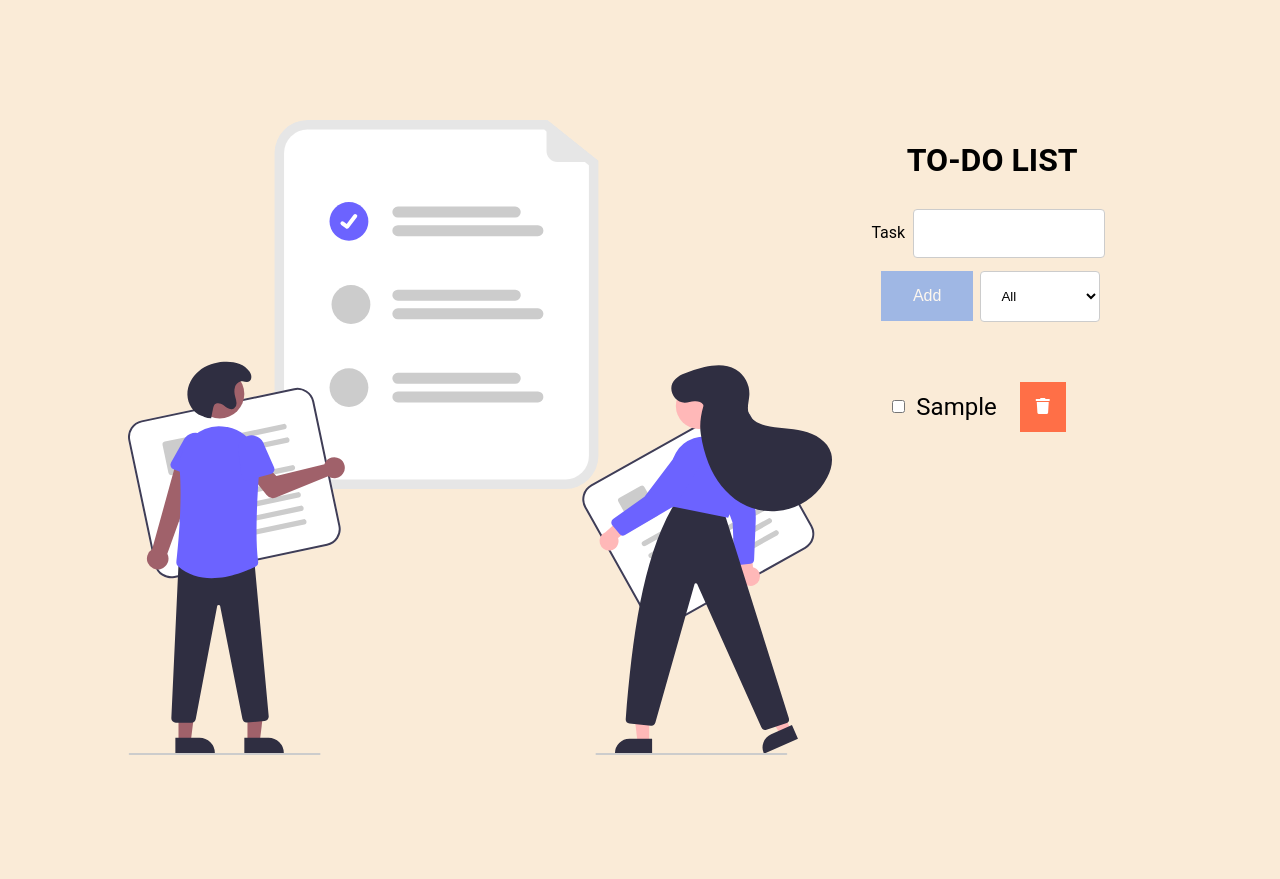
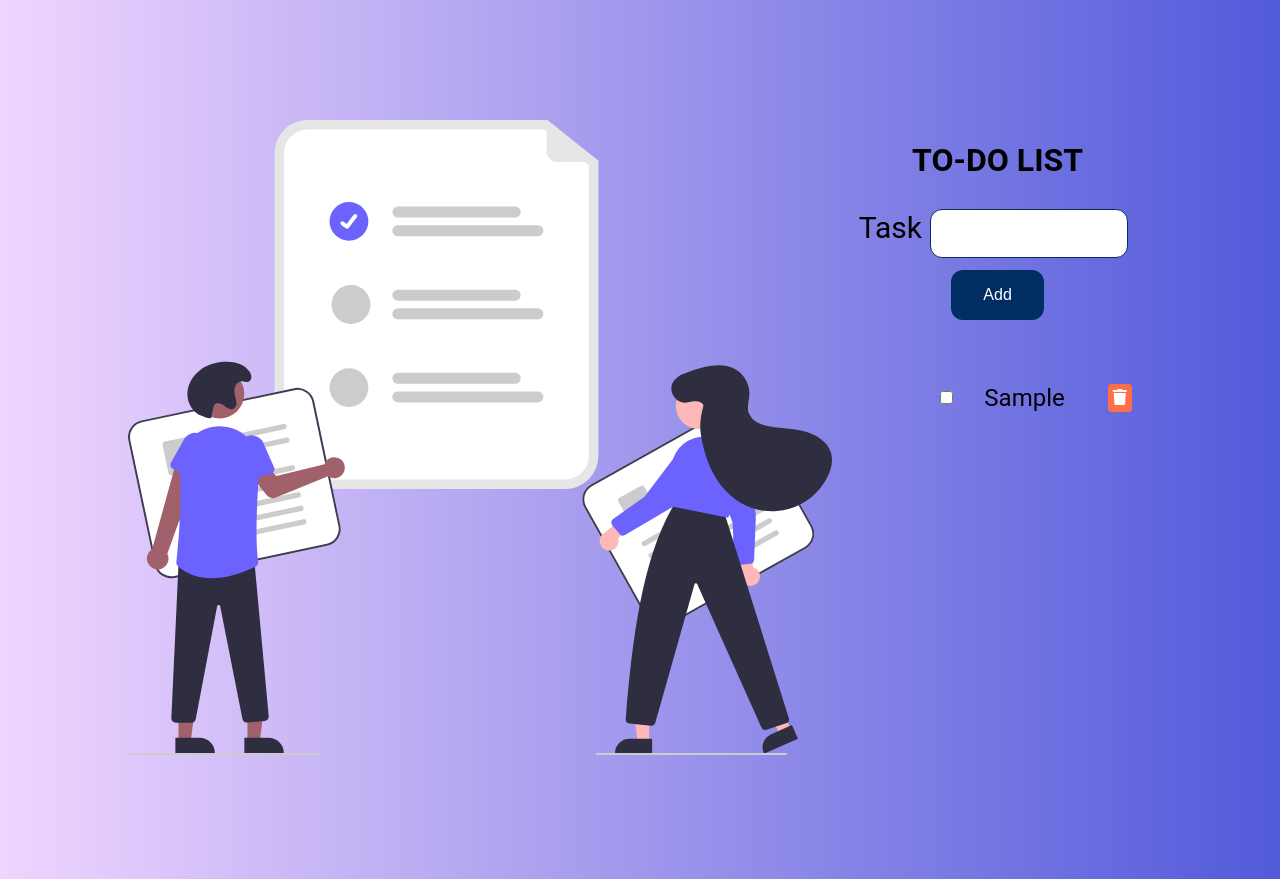
Before and after one commit to SalsabilHossain/ToDo-List-React, a React (Create React App) app: page / in a window 1280 px wide. Both pictures are taken after typing "Sample" into the empty fields and a click on the button "Add". Built offline with nearby package versions, Linux system fonts and the light colour scheme.

Commit message:
third commit

```diff
--- a/src/App.css
+++ b/src/App.css
@@ -1,7 +1,12 @@
 *{
     box-sizing: border-box;
-    background-color: antiquewhite;
 
+
+
+}
+
+body{
+    background: linear-gradient(90deg, #efd5ff 0%, #515ada 100%);
 }
 
 
@@ -15,6 +20,5 @@ html {
 
 .completed{
     text-decoration: line-through;
-    opacity: 0.5;
-    color: green;
+
 }
--- a/src/App.js
+++ b/src/App.js
@@ -6,6 +6,10 @@ import Todolist from "./components/Todolist"
 function App() {
   const [inputText, setInputText] = useState("");
   const [todos, setTodos] = useState([]);
+
+
+
+
   return (
     <div className="App">
 
--- a/src/components/Form.css
+++ b/src/components/Form.css
@@ -11,29 +11,36 @@
     flex: 4;
     text-align: center;
 
+
 }
 
 h1{
     text-align: center;
+    display: flex;
+    align-items: center;
+    justify-content: center;
 }
 
+
+
+
 Form Button{
-    background-color:cornflowerblue;
+    background: #002D62;
     border: none;
     color: white;
     padding: 16px 32px;
     text-align: center;
     font-size: 16px;
     margin: 4px 2px;
-    opacity: 0.6;
-    transition: 0.3s;
+    border-radius: 12px;
+    transition: 0.3s;background-color: ;
     display: inline-block;
     text-decoration: none;
     cursor: pointer;
 }
 
 Form Button:hover{
-    opacity: 2;
+    opacity: 0.3;
 }
 
 input[type=text]{
@@ -41,19 +48,19 @@ input[type=text]{
     padding: 16px 32px;
     margin: 8px;
     display: inline-block;
-    border: 1px solid #ccc;
-    border-radius: 4px;
+    border: 1px solid #002D62;
+
     box-sizing: border-box;
     background-color: white;
+    border-radius: 12px;
   }
+.list{
+    margin-left: 3vh;
 
-  select{
-    padding: 16px;
-    margin: 5px;
-    border: 1px solid #ccc;
-    border-radius: 4px;
-    display: inline-block;
-    background-color: white;
+}
+  label{
+      font-size: 30px;
+
   }
 
   @media (max-width: 960px) {
@@ -62,16 +69,18 @@ input[type=text]{
     }
 
     .form{
+        flex-direction: row;
+        flex: 12;
+        align-items: center;
+    }
+
+
+
+    h1{
+        display: flex;
         flex: 12;
     }
 
-    Form button{
-        flex: 2;
-        text-align: center;
 
-    }
 
-    select{
-        display: none;
-    }
   }
--- a/src/components/Form.js
+++ b/src/components/Form.js
@@ -31,14 +31,15 @@ function Form({setInputText, inputText, todos, setTodos}){
             <input value={inputText} onChange={inputTextHandler} type="text" name="name" />
             </label>
             <button onClick={submitTodoHandler}>Add</button>
-            <select>
-                <option value="0">All</option>
-                <option value="1">Completed</option>
-                <option value="2">Incomplete</option>
 
-            </select>
+
+
             </form>
-            <Todolist todos={todos} setInputText={setInputText} setTodos={setTodos} />
+            <div className="list"><Todolist todos={todos} setInputText={setInputText} setTodos={setTodos} /></div>
+
+
+
+
             </div>
 
             </div>
--- a/src/components/ToDo.css
+++ b/src/components/ToDo.css
@@ -1,18 +1,22 @@
-.trash-btn,
-.complete-btn {
+.trash-btn{
   background: #ff6f47;
   color: white;
   border: none;
-  padding: 1rem;
+  padding: 5px;
   cursor: pointer;
   font-size: 1rem;
   margin: 15px;
+  transition: 0.3s;
+  border-radius: 4px;
 }
-.complete-btn {
-  background: rgb(11, 212, 162);
+
+.trash-btn:hover{
+  opacity: 0.5;
 }
+
 .todo-item {
   padding: 0rem 0.5rem;
+
 }
 
 .fa-trash{
@@ -30,8 +34,14 @@ pointer-events: none;
     justify-content: space-between;
     align-items: center;
     transition: all 1s ease;
+
+
   }
 
   .todo li{
       list-style: none;
+      margin: 20px;
+      display: flex;
+
+
   }
--- a/src/components/ToDo.js
+++ b/src/components/ToDo.js
@@ -29,9 +29,11 @@ const ToDo = ({text, todo, todos, setTodos}) => {
     return(
 
     <div className='todo'>
+
     <input type="checkbox" onChange={check}/>
 
     <li className={`todo-item ${todo.completed ? "completed" : ''}`}>
+
             {text}
 
     </li>
```
